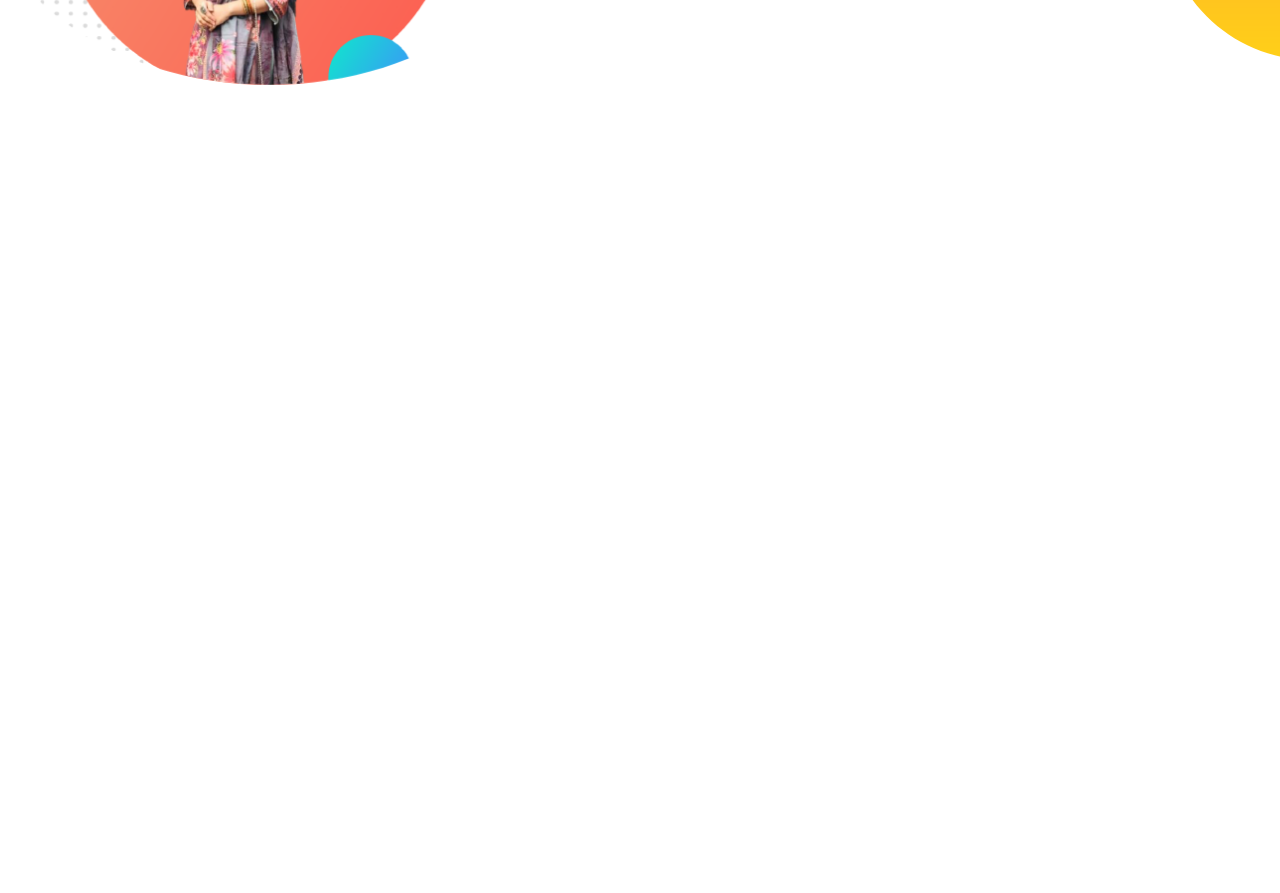
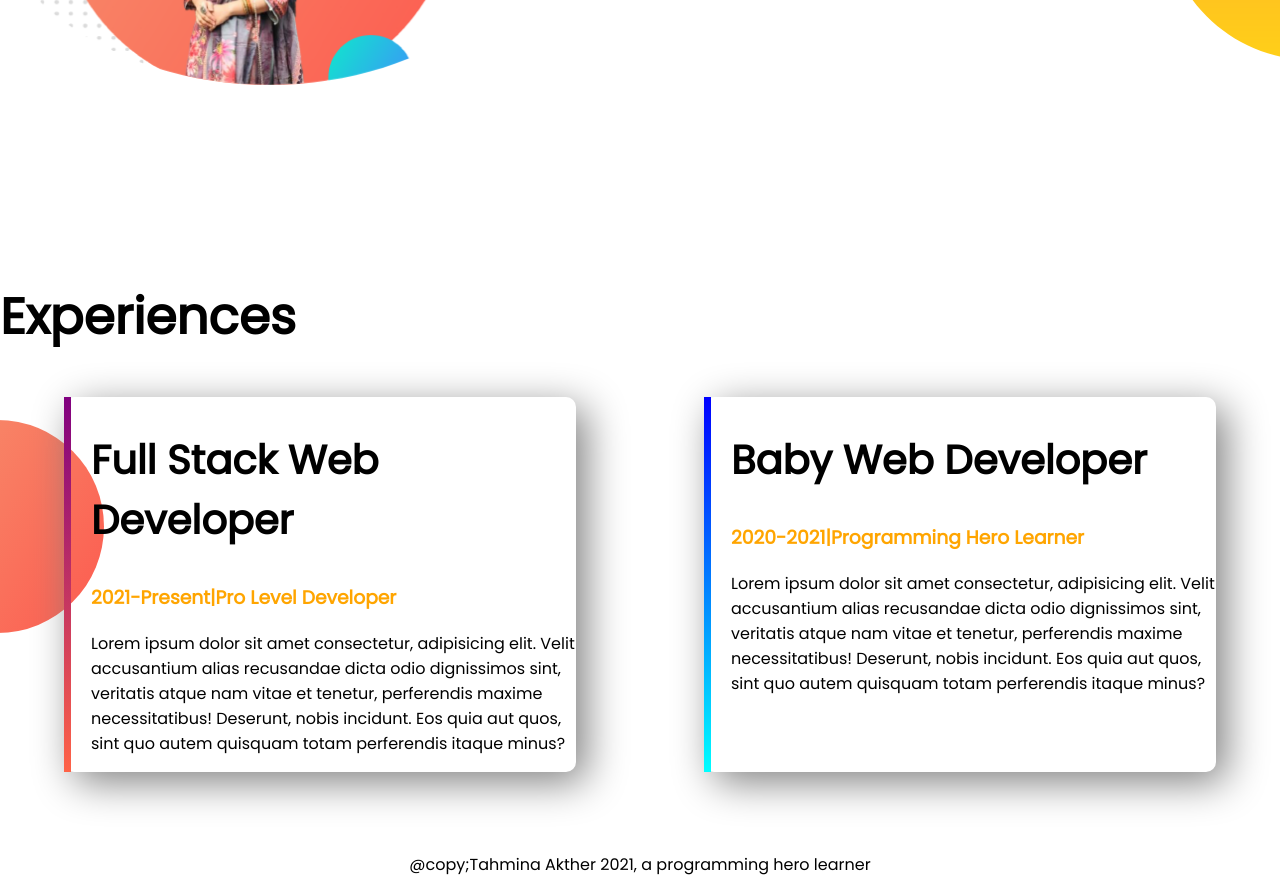
Before and after one commit to ThaminaAkhter/developer-portfolio, a plain HTML site: page index.html in a window 1280 px wide. Shown: the part 1038-1931 px from the top of the page. Before the commit the page ends 1318 px from the top, so only its background shows below. Drawn offline with Linux system fonts and the light colour scheme.

Commit message:
footer and experience added

```diff
--- a/index.html
+++ b/index.html
@@ -11,7 +11,7 @@
     <link rel="stylesheet" href="style.css">
 </head>
 <body>
-   <section class="top-banner">
+   <section class="top-banner flexible-container">
     <div class="half-width">
         <h1>Welcome To</h1>
         <h1><span class="orange-color">Tahmina Akther</span> World!!</h1>
@@ -23,7 +23,7 @@
         <img src="images/tahmina1.png" alt="">
     </div>
    </section>
-   <section class="dream-big">
+   <section class="dream-big flexible-container">
        <div class="half-width">
           <img src="images/tahmina1.png" alt="">
        </div>
@@ -35,5 +35,24 @@
        </div>
 
    </section>
+   <section class="experience-area">
+       <h1>Experiences</h1>
+      <div class="flexible-container">
+        <div id="full-stack-experience" class="experience-item">
+            <h2>Full Stack Web Developer</h2>
+            <h3 class="orange-color">2021-Present|Pro Level Developer </h3>
+            <p>Lorem ipsum dolor sit amet consectetur, adipisicing elit. Velit accusantium alias recusandae dicta odio dignissimos sint, veritatis atque nam vitae et tenetur, perferendis maxime necessitatibus! Deserunt, nobis incidunt. Eos quia aut quos, sint quo autem quisquam totam perferendis itaque minus?</p>
+           </div>
+           <div id="web-dev-experience" class="experience-item">
+            <h2>Baby Web Developer</h2>
+            <h3 class="orange-color">2020-2021|Programming Hero Learner </h3>
+            <p>Lorem ipsum dolor sit amet consectetur, adipisicing elit. Velit accusantium alias recusandae dicta odio dignissimos sint, veritatis atque nam vitae et tenetur, perferendis maxime necessitatibus! Deserunt, nobis incidunt. Eos quia aut quos, sint quo autem quisquam totam perferendis itaque minus?</p>
+           </div>
+
+      </div>
+   </section>
+   <footer>
+       <p>@copy;Tahmina Akther 2021, a programming hero learner</p>
+   </footer>
 </body>
 </html>
--- a/style.css
+++ b/style.css
@@ -5,10 +5,13 @@ body{
 h1{
     font-size: 50px;
 }
+h2{
+    font-size: 40px;
+}
 .orange-color{
     color: orange;
 }
-section{
+.flexible-container{
     display: flex;
     margin-bottom: 80px;
 }
@@ -36,3 +39,30 @@ section{
     background-repeat: no-repeat;
     background-position: right;
 }
+.experience-item{
+    box-shadow: 10px 10px 40px gray;
+    width: 40%;
+    margin-left: 5%;
+    margin-right: 5%;
+    padding-left: 20px;
+    border-radius: 10px;
+}
+.experience-area{
+ background-image: url(images/exp-bg.png);
+ background-repeat: no-repeat;
+ background-position: left;
+}
+#web-dev-experience{
+ border-left: 7px solid;
+ border-image: linear-gradient(blue, cyan);
+ border-image-slice: 1;
+}
+
+#full-stack-experience{
+    border-left: 7px solid;
+ border-image: linear-gradient(purple, tomato);
+ border-image-slice: 1;
+}
+footer p{
+    text-align: center;
+}
```
